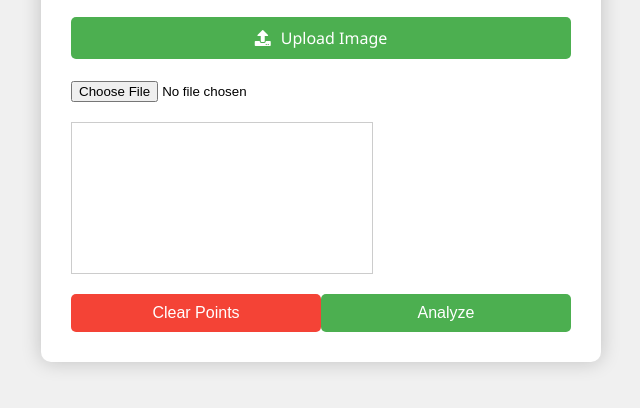
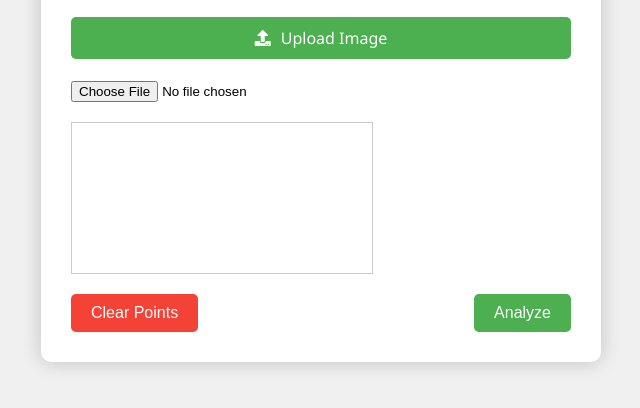
Before and after one commit to jitinchekka/sensors-in-healthcare-project, a plain HTML site: page templates/index.html in a window 1280 px wide. Shown: the part 268-676 px from the top of the page, without its empty margins (319-959 px from the left). Drawn offline with Linux system fonts and the light colour scheme.

Commit message:
added clear points button

```diff
--- a/templates/index.html
+++ b/templates/index.html
@@ -1,13 +1,10 @@
-
 <!DOCTYPE html>
 <html>
+
 <head>
   <title>Pregnancy Test Strip Analysis</title>
   <meta name="viewport" content="width=device-width, initial-scale=1.0" />
-    <link
-      rel="stylesheet"
-      href="https://cdnjs.cloudflare.com/ajax/libs/font-awesome/5.15.3/css/all.min.css"
-    />
+  <link rel="stylesheet" href="https://cdnjs.cloudflare.com/ajax/libs/font-awesome/5.15.3/css/all.min.css" />
   <style>
     body {
       font-family: "Segoe UI", Tahoma, Geneva, Verdana, sans-serif;
@@ -18,6 +15,7 @@
       align-items: center;
       height: 100vh;
     }
+
     .button-container {
       display: flex;
       justify-content: space-between;
@@ -28,7 +26,7 @@
       background-color: #4caf50;
       color: #fff;
       border: none;
-       /* padding: 10px 20px;*/
+      padding: 10px 20px;
       border-radius: 5px;
       cursor: pointer;
       font-size: 16px;
@@ -37,11 +35,13 @@
     #clear-btn {
       background-color: #f44336;
     }
+
     h1 {
       color: #333;
       text-align: center;
       margin-bottom: 20px;
     }
+
     form {
       background-color: #fff;
       padding: 30px;
@@ -49,7 +49,9 @@
       box-shadow: 0 0 20px rgba(0, 0, 0, 0.2);
       max-width: 500px;
       width: 100%;
-      } /*
+    }
+
+    /*
       input[type="file"] {
         display: none;
       } */
@@ -64,9 +66,11 @@
       cursor: pointer;
       margin-bottom: 20px;
     }
+
     .file-upload i {
       margin-right: 10px;
     }
+
     canvas {
       max-width: 100%;
       height: auto;
@@ -75,6 +79,7 @@
       border: 1px solid #ccc;
       cursor: crosshair;
     }
+
     button {
       background-color: #4caf50;
       color: #fff;
@@ -82,9 +87,9 @@
       padding: 10px 20px;
       border-radius: 5px;
       cursor: pointer;
-        width: 100%;
       font-size: 16px;
     }
+
     @media (max-width: 600px) {
       form {
         padding: 20px;
@@ -92,6 +97,7 @@
     }
   </style>
 </head>
+
 <body>
   <form id="analysis-form">
     <h1>Pregnancy Test Strip Analysis</h1>
@@ -176,4 +182,5 @@
     });
   </script>
 </body>
+
 </html>
```
Lines whose indentation alone changed are shown as unchanged.
